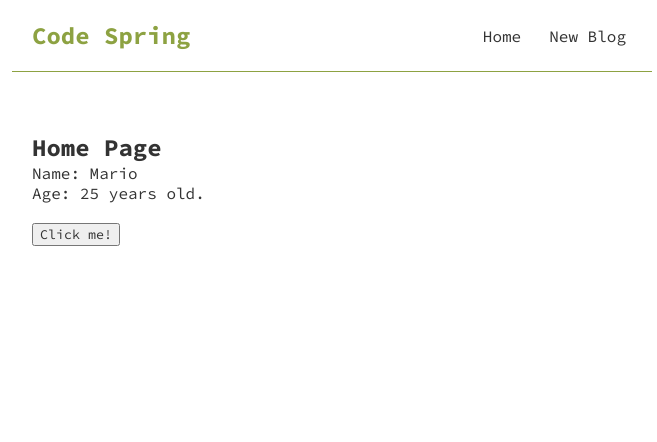
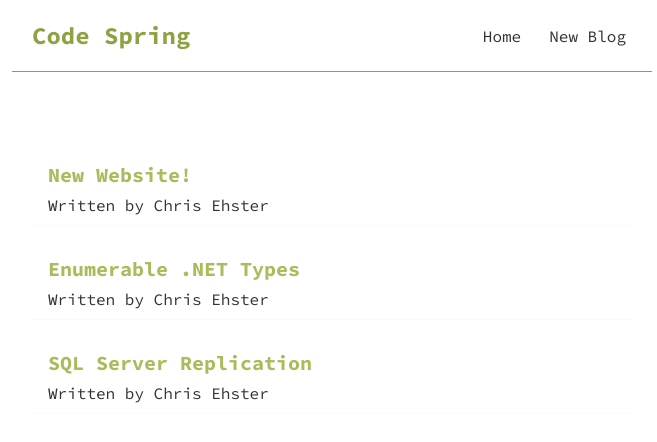
Before and after one commit to cehster/code-spring, a React (Create React App) app in the folder code-spring/: page / in a window 1280 px wide. Shown: the top 442 px of the page, without its empty margins (308-965 px from the left). Built offline with nearby package versions, Linux system fonts and the light colour scheme.

Commit message:
output list of blogs in a component

```diff
--- a/code-spring/src/Home.js
+++ b/code-spring/src/Home.js
@@ -2,22 +2,20 @@
 
 const Home = () => {
 
-    const [name, setName] = useState("Mario");
-    const [age, setAge] = useState(25);
-
-    const handleClick = () => {
-        setName("Luigi");
-        setAge(30);
-        console.log('hello!');
-    }
+    const [blogs, setBlogs] = useState([
+        {title: 'New Website!', body: 'lorem ipsum..', author: 'Chris Ehster', id: 1},
+        {title: 'Enumerable .NET Types', body: 'lorem ipsum..', author: 'Chris Ehster', id: 2},
+        {title: 'SQL Server Replication', body: 'lorem ipsum..', author: 'Chris Ehster', id: 3}
+    ]);
 
     return (
         <div className="home">
-            <h2>Home Page</h2>
-            <p>Name: { name } </p>
-            <p>Age: { age } years old.</p>
-            <br/>
-            <button onClick={handleClick}>Click me!</button>
+            {blogs.map((blog) => (
+                <div className="blog-preview" key={blog.id}>
+                    <h2>{blog.title}</h2>
+                    <p>Written by {blog.author}</p>
+                </div>
+            ))}
         </div>
      );
 }
--- a/code-spring/src/index.css
+++ b/code-spring/src/index.css
@@ -38,3 +38,19 @@
   margin: 40px auto;
   padding: 20px;
 }
+
+.blog-preview {
+  padding: 10px 16px;
+  margin: 20px 0;
+  border-bottom: 1px solid #fafafa;
+}
+
+.blog-preview:hover {
+  box-shadow: 1px 3px 5px rgba(0,0,0,0.1);
+}
+
+.blog-preview h2 {
+  font-size: 20px;
+  color: #A7BC5B;
+  margin-bottom: 8px;
+}
```
